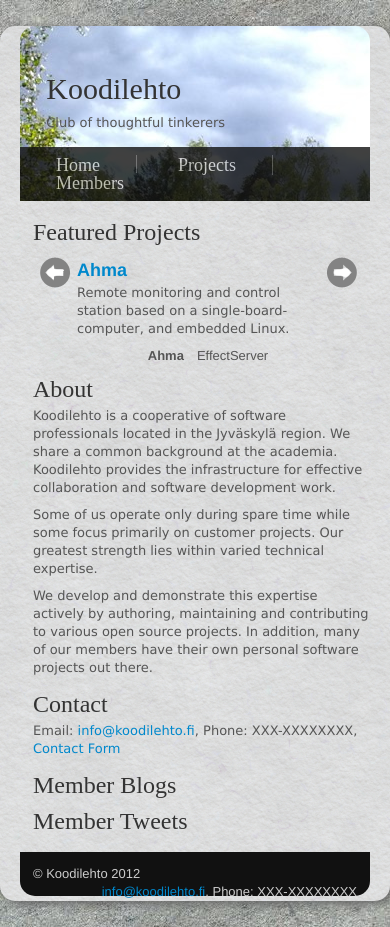
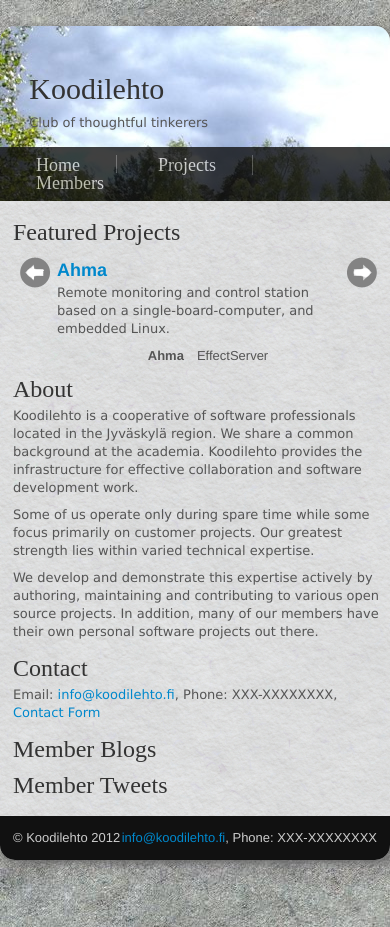
Before and after one commit to koodilehto/koodilehto-site, a Jekyll site: the page built from index.html, in a window 390 px wide. Built offline with Jekyll 4.4.1, drawn with Linux system fonts in a browser that asks for light colours; some web fonts are replaced.

Commit message:
Make the site look better on low res
Bootstrap media query was screwing things up a bit. Reseted that.

```diff
--- a/css/base.css
+++ b/css/base.css
@@ -1,3 +1,9 @@
+@media (max-width: 768px) {
+    .container {
+        padding: 0;
+    }
+}
+
 /* TODO: figure out if it's possible to eliminate these two somehow */
 .span1, .span2, .span3, .span4, .span5, .span6, .span7, .span8, .span9, .span10, .span11, .span12 {
     padding-left: 1em;
```
